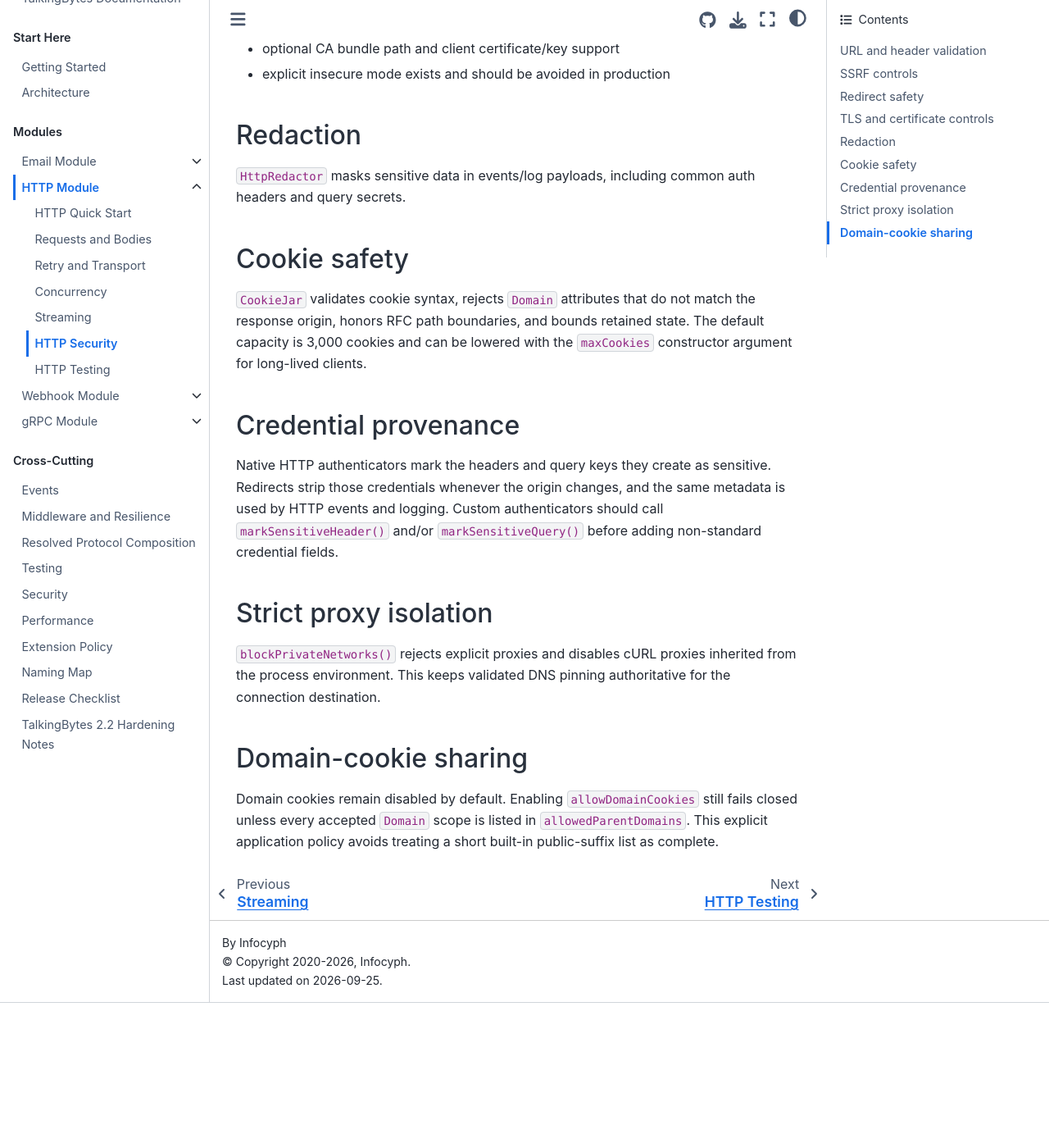
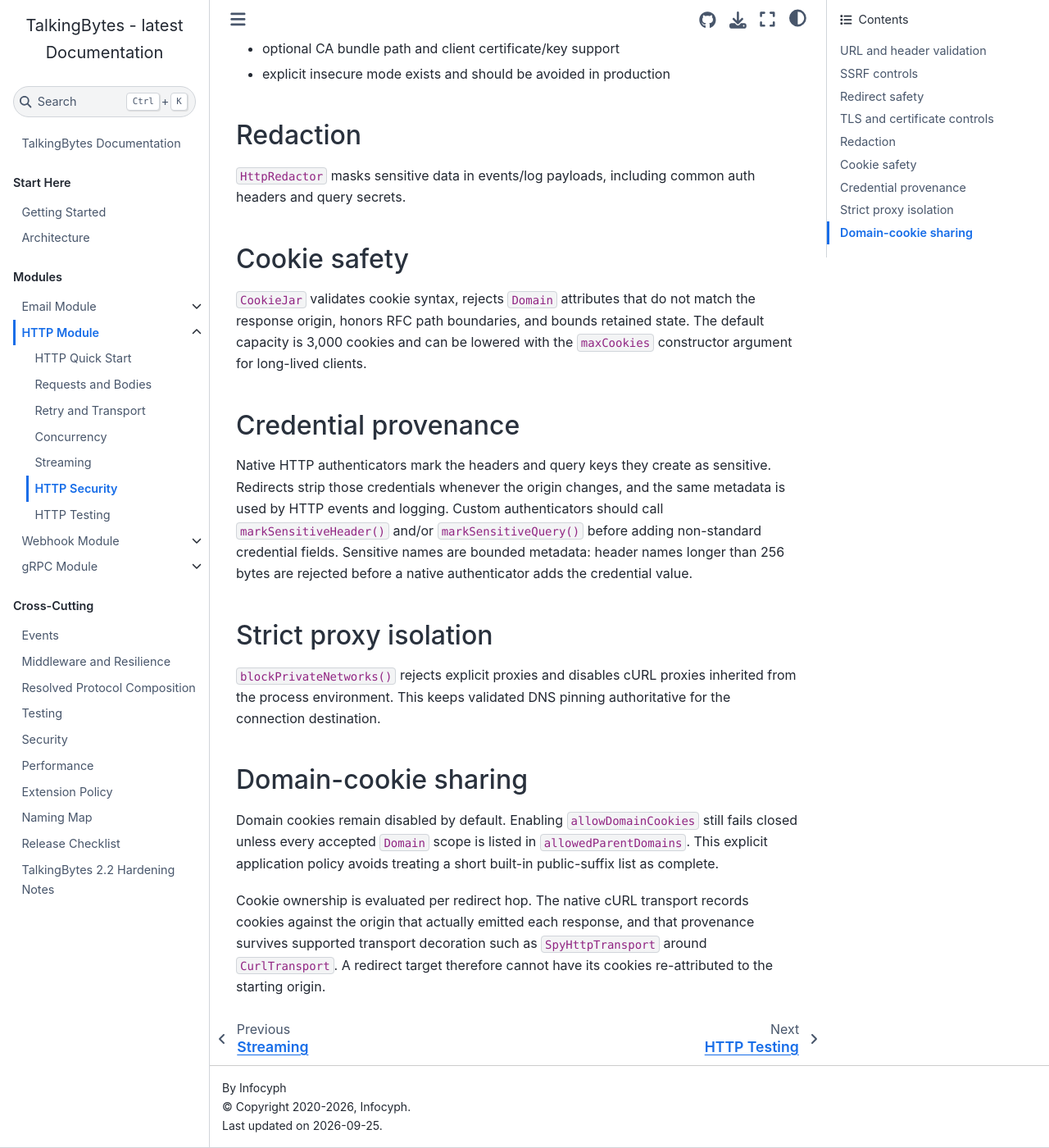
Before and after one commit to infocyph/TalkingBytes, a Sphinx documentation site: the page built from docs/http/security.rst, in a window 1280 px wide and 1400 px high, scrolled down 809 px. Shown: the whole window at 82% size. Built offline with Sphinx 7.4.7 and the Sphinx Book theme 1.1.4, drawn with Linux system fonts in a browser that asks for light colours; before the commit the page ends 2032 px from its top, so only the background shows below that.

Commit message:
docs(http): document credential and cookie provenance

```diff
--- a/docs/http/security.rst
+++ b/docs/http/security.rst
@@ -54,7 +54,9 @@
 sensitive. Redirects strip those credentials whenever the origin changes, and
 the same metadata is used by HTTP events and logging. Custom authenticators
 should call ``markSensitiveHeader()`` and/or ``markSensitiveQuery()`` before
-adding non-standard credential fields.
+adding non-standard credential fields. Sensitive names are bounded metadata:
+header names longer than 256 bytes are rejected before a native authenticator
+adds the credential value.
 
 Strict proxy isolation
 ----------------------
@@ -70,3 +72,9 @@
 still fails closed unless every accepted ``Domain`` scope is listed in
 ``allowedParentDomains``. This explicit application policy avoids treating a
 short built-in public-suffix list as complete.
+
+Cookie ownership is evaluated per redirect hop. The native cURL transport
+records cookies against the origin that actually emitted each response, and
+that provenance survives supported transport decoration such as
+``SpyHttpTransport`` around ``CurlTransport``. A redirect target therefore
+cannot have its cookies re-attributed to the starting origin.
```
